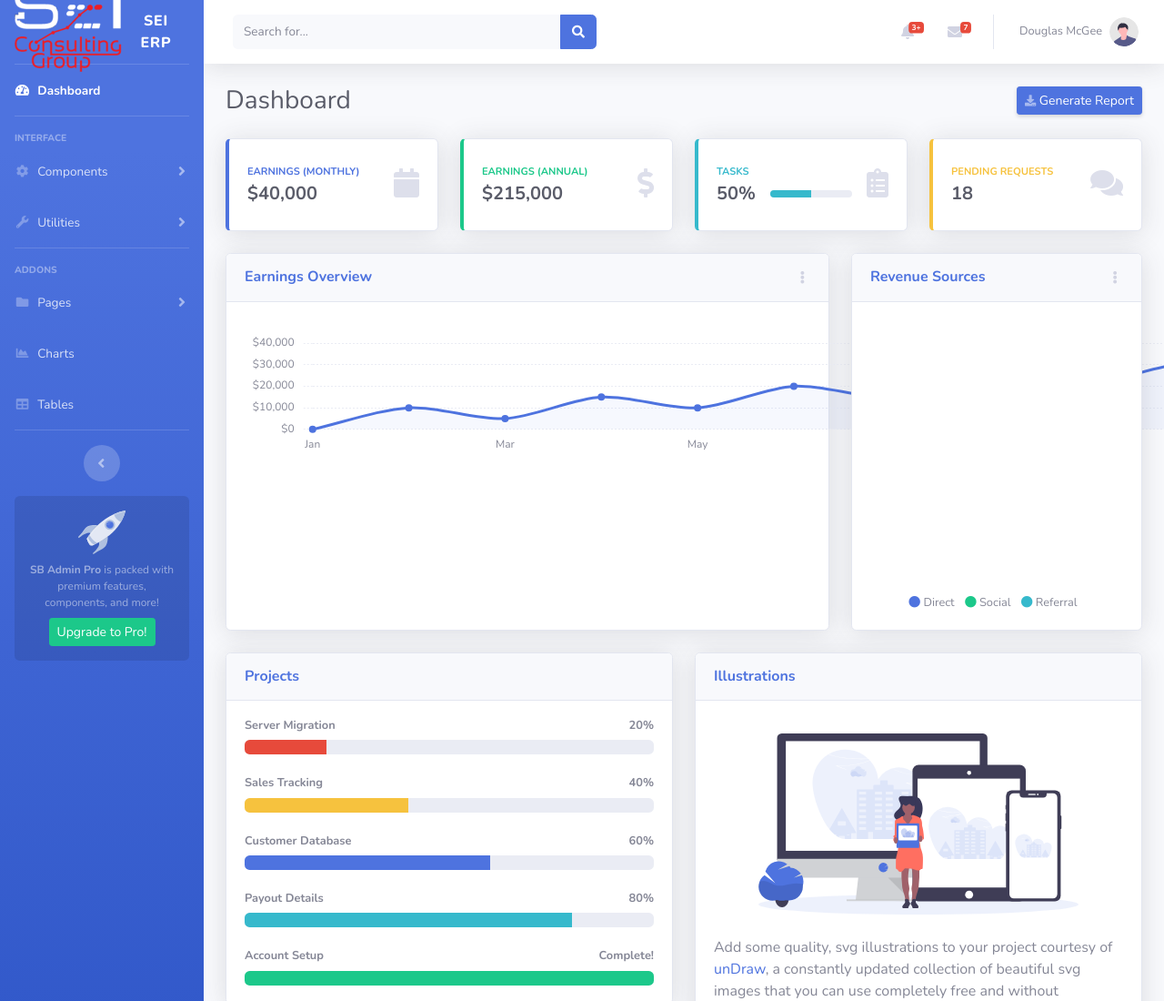
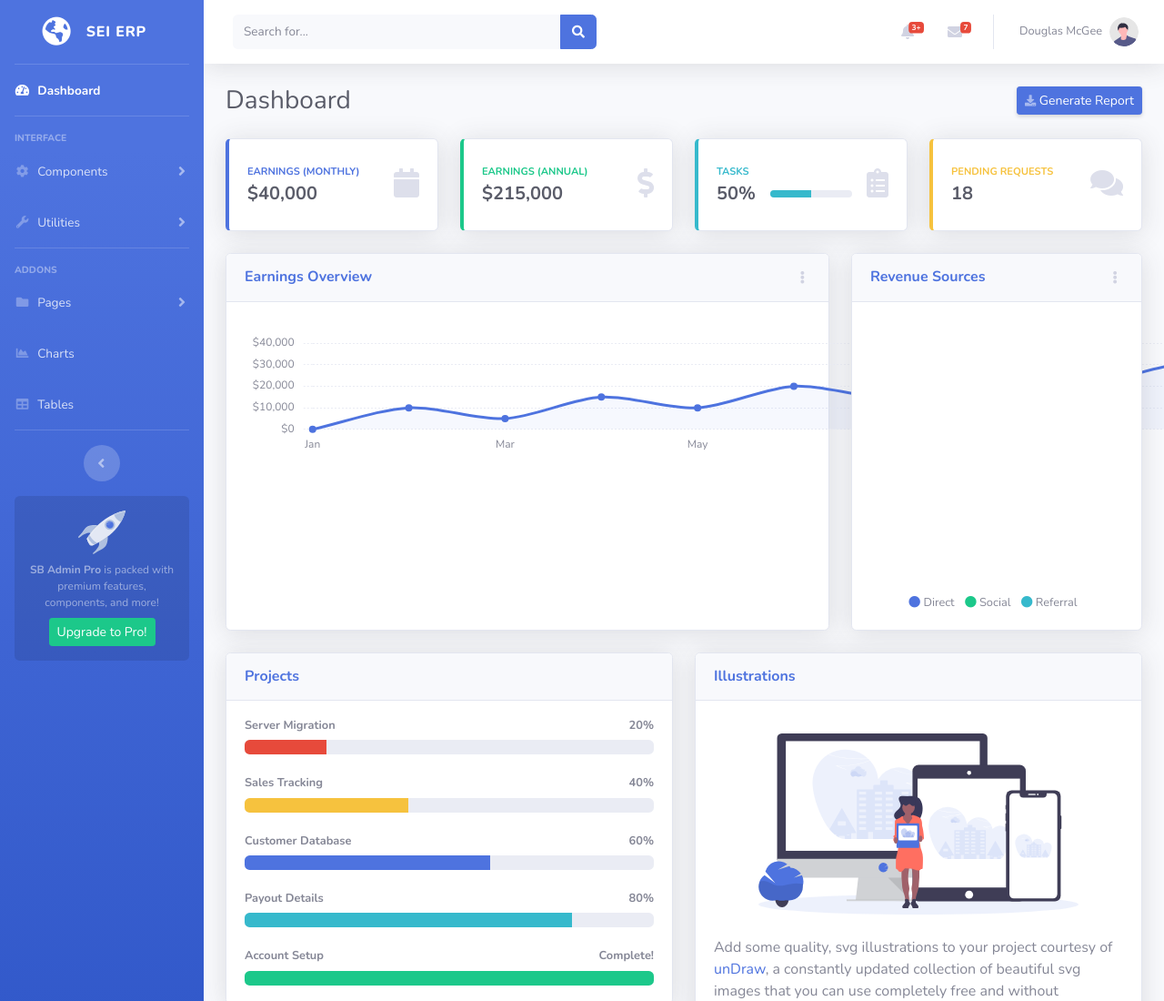
Before and after one commit to OmeOllin/SEI, a website with bundled scripts: page index.html in a window 1280 px wide. Shown: the top 1100 px of the page at 91% size. Built offline with nearby package versions, Linux system fonts and the light colour scheme.

Commit message:
Update index.html
Se modifica el logo

```diff
--- a/index.html
+++ b/index.html
@@ -33,7 +33,9 @@
 
             <!-- Sidebar - Brand -->
             <a class="sidebar-brand d-flex align-items-center justify-content-center" href="index.html">
-                <img class="sidebar-card-illustration mb-2" src="img/Logo-on-dark.png" alt="">
+                <div class="sidebar-brand-icon rotate-n-15">
+                    <i class="fas fa-globe-americas"></i>
+                </div>
                 <div class="sidebar-brand-text mx-3">SEI ERP</sup></div>
             </a>
 
```
